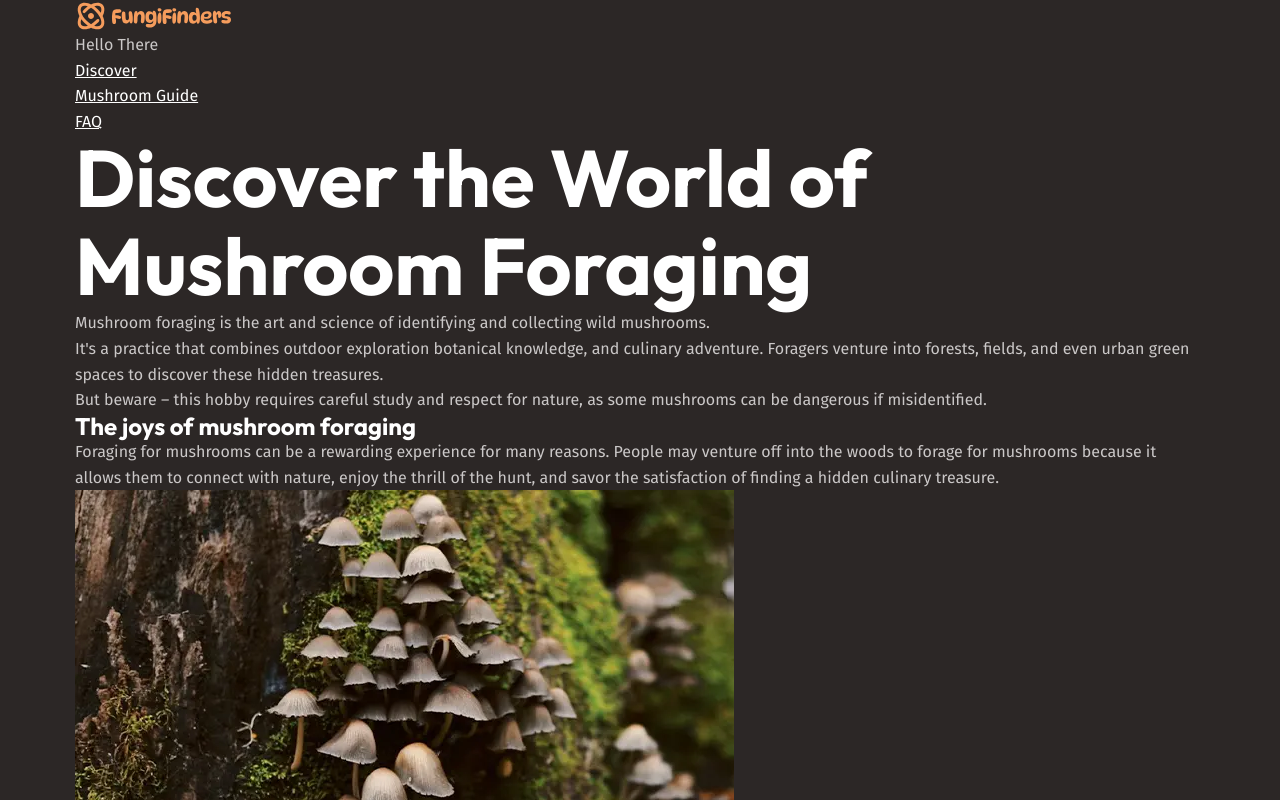
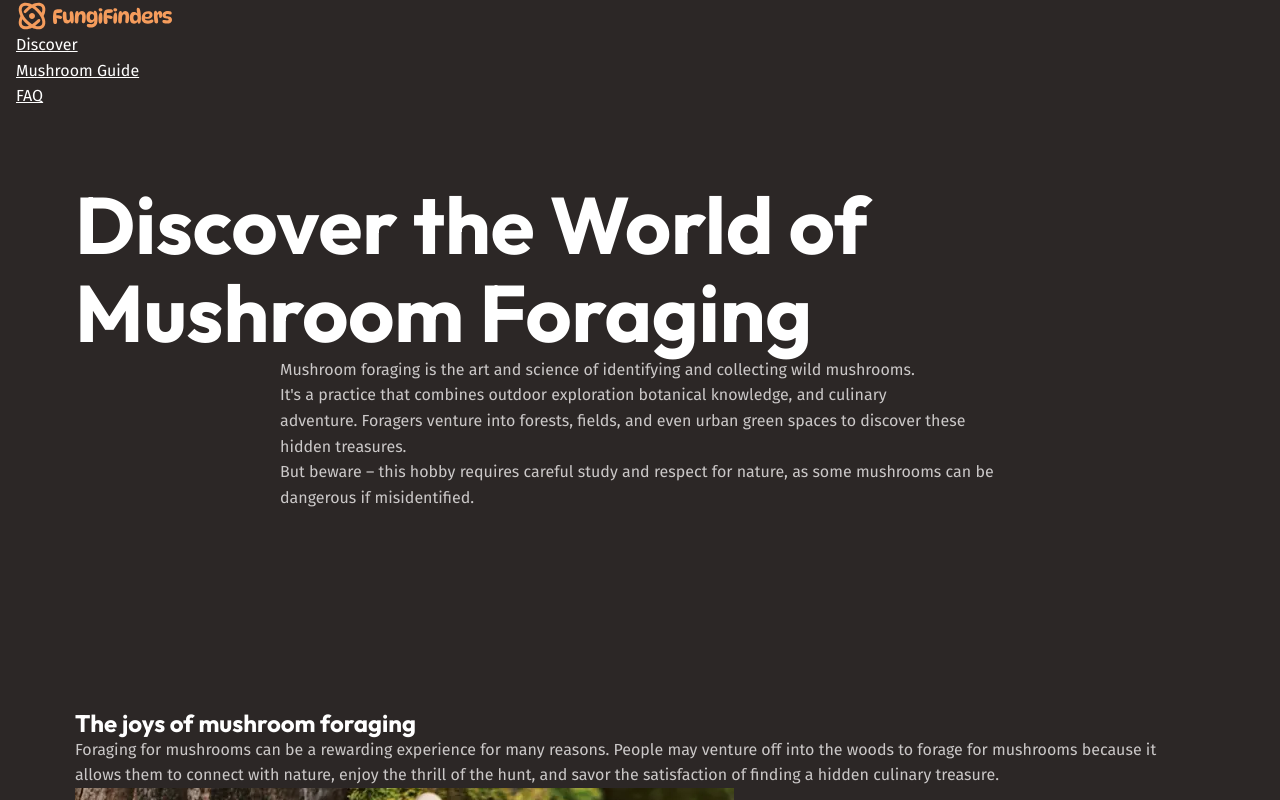
Before and after one commit to naziachowdhurydev/kevin-project, a plain HTML site: page index.html in a window 1280 px wide. Shown: the top 800 px of the page. Drawn offline with Linux system fonts and the light colour scheme.

Commit message:
section part

```diff
--- a/index.html
+++ b/index.html
@@ -20,12 +20,11 @@
   </head>
   <body>
     <header class="site-header">
-      <div class="wrapper">
+      <div class="wrapper" data-width="wide">
         <img src="/assets/fungi-finders.svg" alt="" />
         <nav class="primary-navigation">
           <ul role="list">
-            <li>Hello There</li>
-            <li><a href="#">Discover</a></li>
+            <li><a href="/">Discover</a></li>
             <li><a href="#">Mushroom Guide</a></li>
             <li><a href="#">FAQ</a></li>
           </ul>
@@ -33,7 +32,7 @@
       </div>
     </header>
     <main>
-      <section class="hero">
+      <section class="hero section" data-padding="compact">
         <div class="wrapper">
           <h1>
             Discover the World of
@@ -57,7 +56,7 @@
           </p>
         </div>
       </section>
-      <section>
+      <section class="section">
         <div class="wrapper">
           <h2>The joys of mushroom foraging</h2>
           <p>
@@ -116,7 +115,7 @@
           </div>
         </div>
       </section>
-      <section>
+      <section class="section" data-padding="compact">
         <div class="wrapper" data-width="narrow">
           <h2>Start your <span>Foraging Adventure!</span></h2>
           <p>
@@ -127,7 +126,7 @@
         </div>
       </section>
 
-      <section>
+      <section class="section">
         <!-- two-colums -->
         <div class="wrapper" data-width="wide">
           <div>
@@ -161,7 +160,7 @@
         </div>
       </section>
 
-      <section>
+      <section class="section">
         <!-- two-colums -->
         <div class="wrapper" data-width="wide">
           <div>
--- a/style.css
+++ b/style.css
@@ -179,6 +179,19 @@
 }
 
 @layer layout {
+  .section {
+    --padding: 3.75rem;
+    padding-block: var(--padding);
+
+    @media (width > 760px) {
+      --padding: 8rem;
+
+      &[data-padding="compact"] {
+        --padding: 4.5rem;
+      }
+    }
+  }
+
   .wrapper {
     --wrapper-max-width: 1130px;
 
@@ -186,7 +199,7 @@
     margin-inline: auto;
     padding-inline: 1rem;
     box-sizing: content-box;
-
+  }
   /* .wrapper[data-width="narrow"] {
       --wrapper-max-width: 720px;
     } */
@@ -196,7 +209,6 @@
 
   .wrapper[data-width="wide"] {
     --wrapper-max-width: 1330px;
-    }
   }
 }
 @layer utilities {
```
Lines whose indentation alone changed are shown as unchanged.
